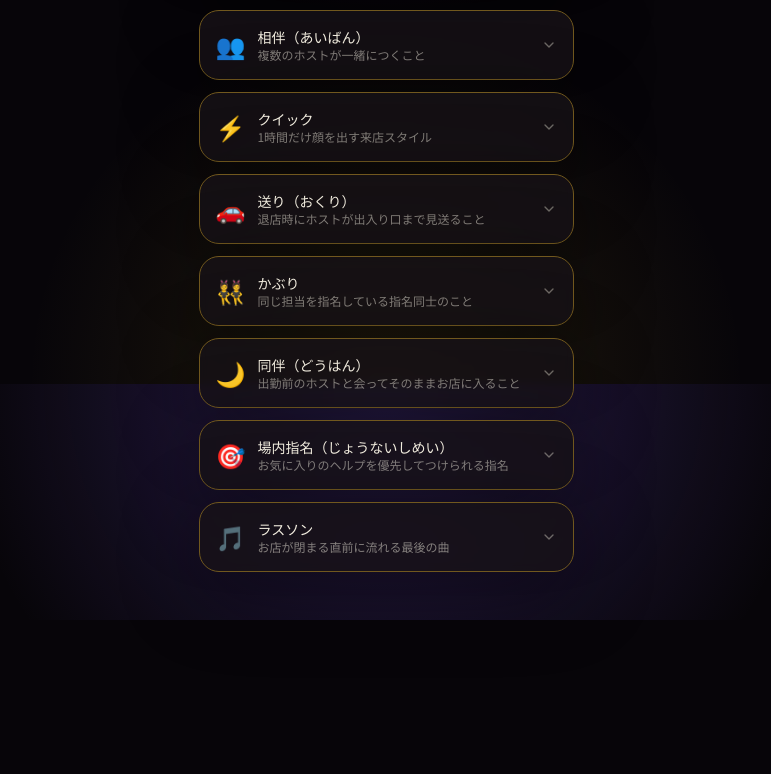
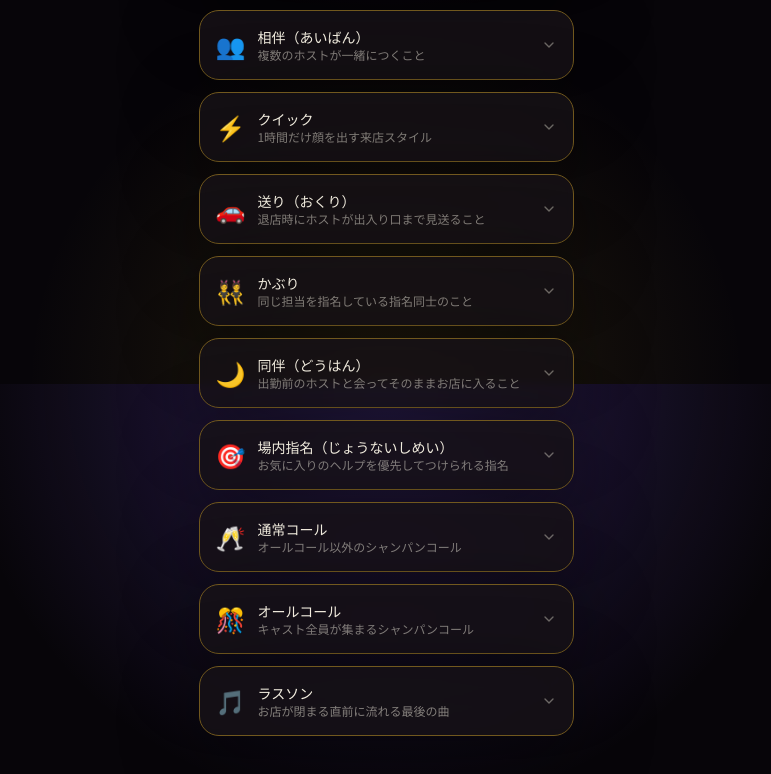
Before and after one commit to iiiiwwww1207-creator/VALHALLA, a Next.js app in the folder webapp/apps/valhalla/: page /glossary in a window 1280 px wide. Shown: the part 416-1190 px from the top of the page, without its empty margins (254-1025 px from the left). Before the commit the page ends 1036 px from the top, so only its background shows below. Built offline with nearby package versions, Linux system fonts and the light colour scheme.

Commit message:
feat: 用語集に通常コール・オールコールを追加

```diff
--- a/webapp/apps/valhalla/app/glossary/page.tsx
+++ b/webapp/apps/valhalla/app/glossary/page.tsx
@@ -71,6 +71,22 @@ const glossary = [
     detail:
       'お気に入りのヘルプや仲のいいキャストに優先して席についてもらうために、指名のお客様が入れられる指名のこと。担当ホストの指名とは別に、ヘルプとして来てほしいキャストを指定できるシステム。',
     emoji: '🎯',
+  },
+  {
+    term: '通常コール',
+    reading: 'つうじょうこーる',
+    short: 'オールコール以外のシャンパンコール',
+    detail:
+      'オールコール以外のシャンパンコールの総称。特定のホストや一部のメンバーが集まって行うコールのこと。オールコールに比べてコンパクトな形で盛り上がる。',
+    emoji: '🥂',
+  },
+  {
+    term: 'オールコール',
+    reading: 'おーるこーる',
+    short: 'キャスト全員が集まるシャンパンコール',
+    detail:
+      'お店にいるキャスト全員が一斉に集まって行うシャンパンコールのこと。店内が一番盛り上がる瞬間で、特別感が段違い。初めての来店でも圧倒されること間違いなし。',
+    emoji: '🎊',
   },
   {
     term: 'ラスソン',
```
